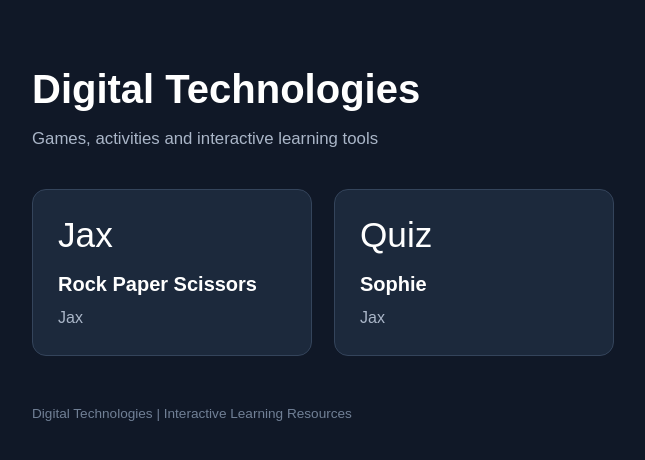
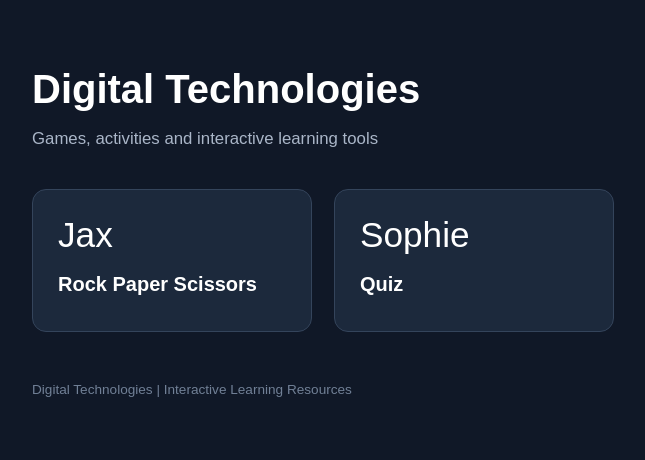
Before and after one commit to ljmorris-cloud/y9games, a plain HTML site: page index.html in a window 1280 px wide. Shown: the whole page, without its empty margins (58-703 px from the left). Drawn offline with Linux system fonts and the light colour scheme.

Commit message:
Update index.html

```diff
--- a/index.html
+++ b/index.html
@@ -101,14 +101,14 @@
         <a class="card" href="rps_jax.html">
             <div class="icon">Jax</div>
             <h2>Rock Paper Scissors</h2>
-            <p>Jax</p>
+            <p></p>
         </a>
 
 
         <a class="card" href="sophie_quiz.html">
-            <div class="icon">Quiz</div>
-            <h2>Sophie</h2>
-            <p>Jax</p>
+            <div class="icon">Sophie</div>
+            <h2>Quiz</h2>
+            <p></p>
         </a>
 
         <!-- COPY A CARD TO ADD ANOTHER ACTIVITY -->
```
